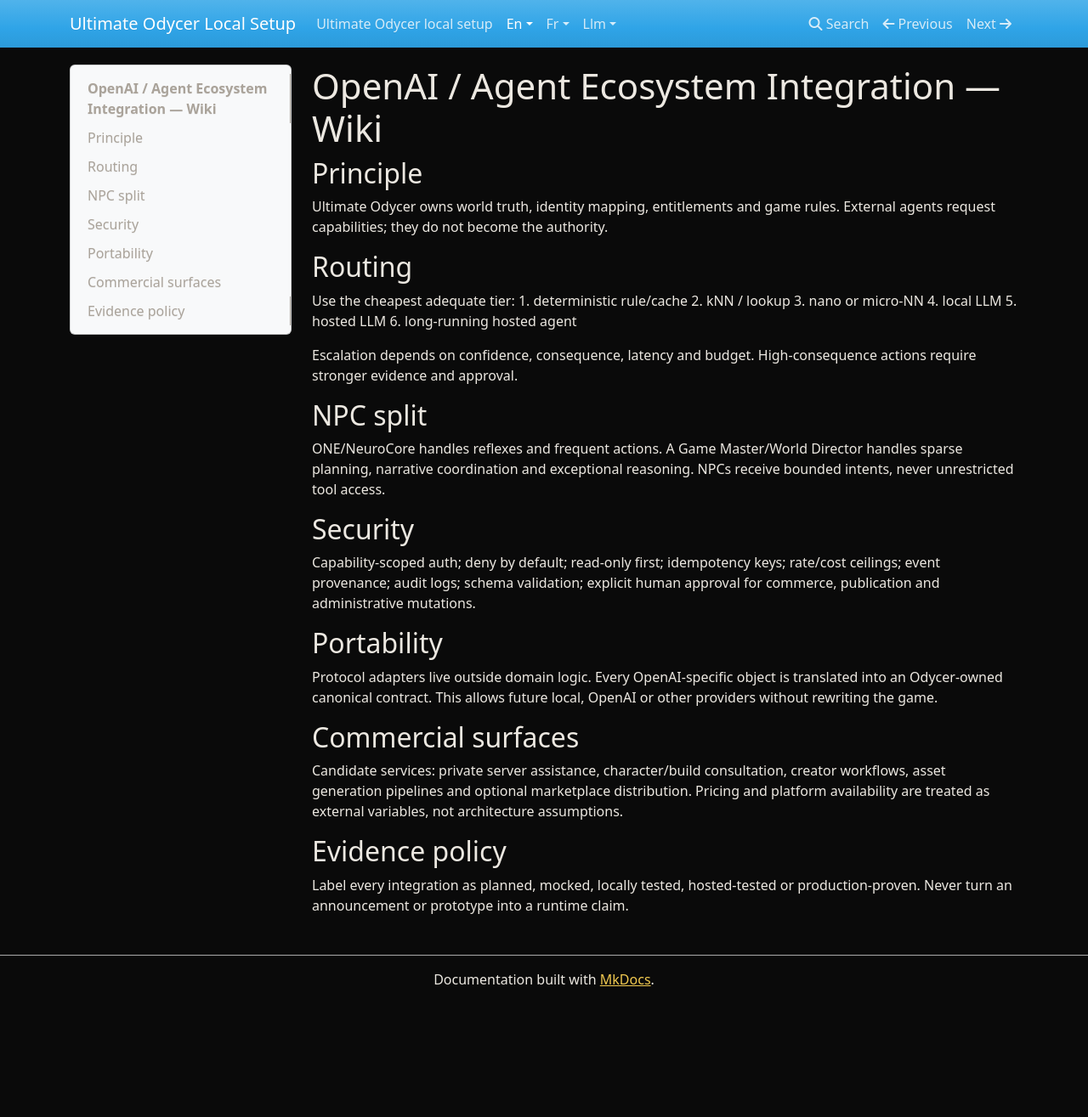
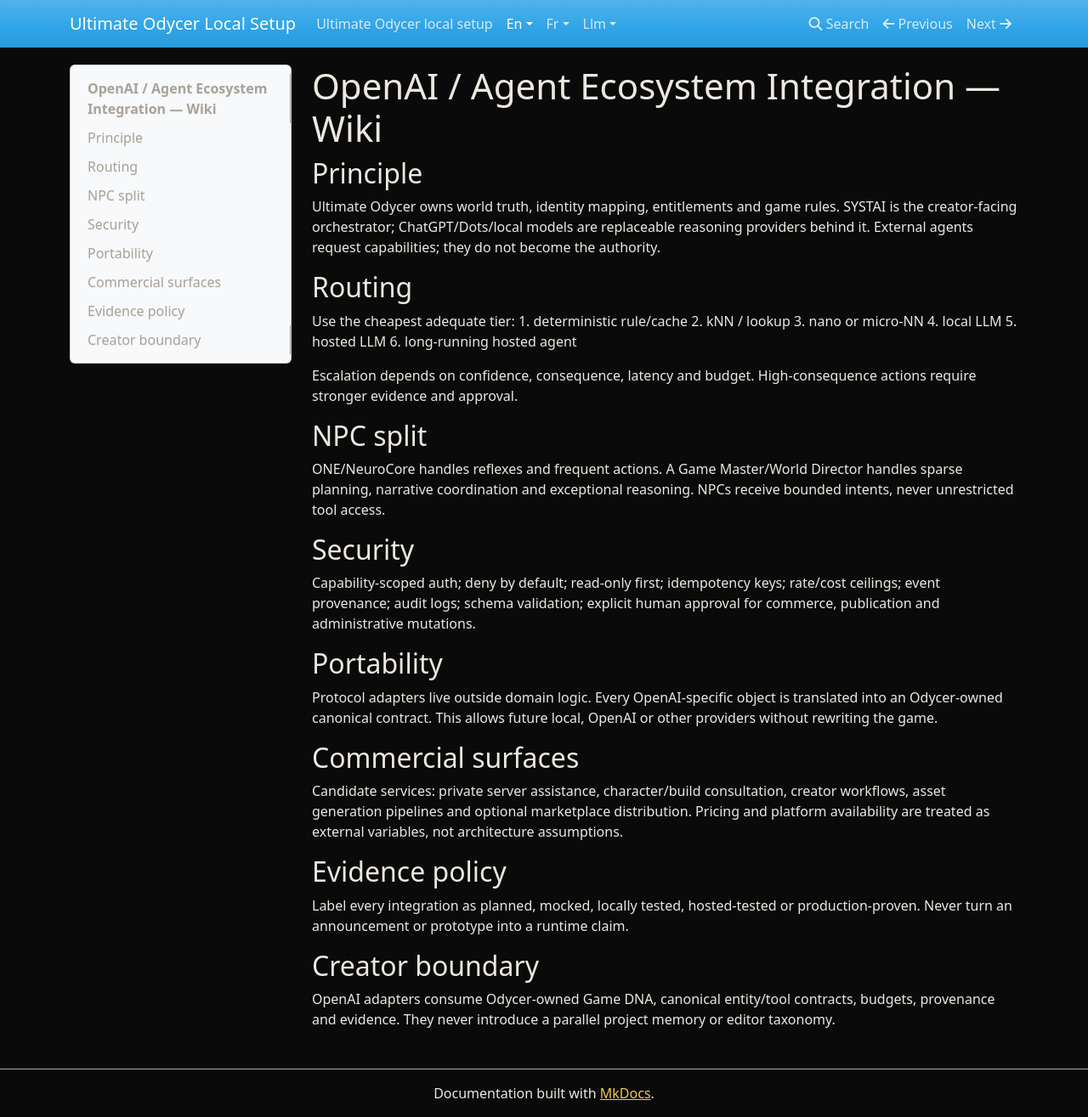
Before and after one commit to zedarvates/ultimate-odycer-docs, an MkDocs documentation site: the page built from docs/en/wiki/openai-agent-ecosystem.md, in a window 1280 px wide and 1315 px high. Shown: the whole window at 85% size. Built offline with MkDocs 1.6.1, drawn with Linux system fonts in a browser that asks for light colours.

Commit message:
docs: document SYSTAI creator boundary

```diff
--- a/docs/en/wiki/openai-agent-ecosystem.md
+++ b/docs/en/wiki/openai-agent-ecosystem.md
@@ -1,7 +1,7 @@
 # OpenAI / Agent Ecosystem Integration — Wiki
 
 ## Principle
-Ultimate Odycer owns world truth, identity mapping, entitlements and game rules. External agents request capabilities; they do not become the authority.
+Ultimate Odycer owns world truth, identity mapping, entitlements and game rules. SYSTAI is the creator-facing orchestrator; ChatGPT/Dots/local models are replaceable reasoning providers behind it. External agents request capabilities; they do not become the authority.
 
 ## Routing
 Use the cheapest adequate tier:
@@ -28,3 +28,6 @@
 
 ## Evidence policy
 Label every integration as planned, mocked, locally tested, hosted-tested or production-proven. Never turn an announcement or prototype into a runtime claim.
+
+## Creator boundary
+OpenAI adapters consume Odycer-owned Game DNA, canonical entity/tool contracts, budgets, provenance and evidence. They never introduce a parallel project memory or editor taxonomy.
```
